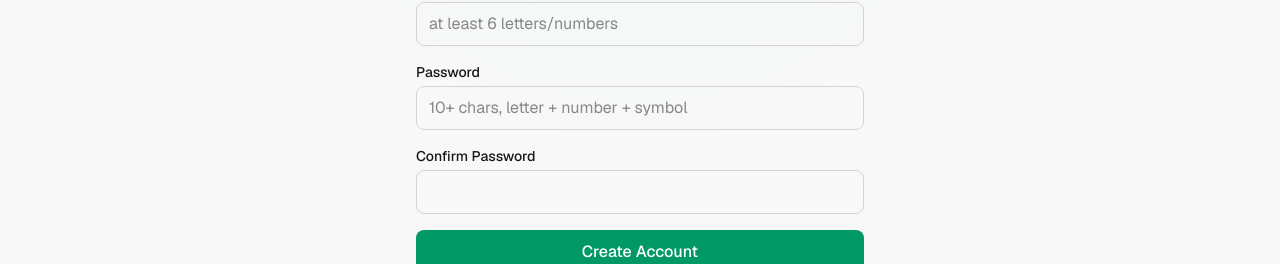
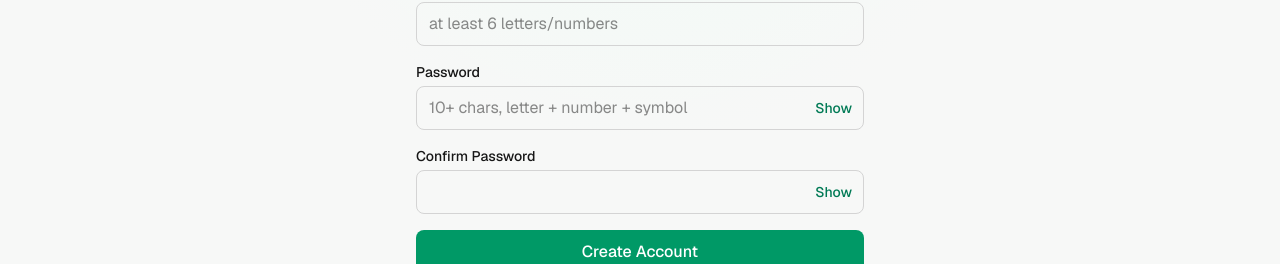
Before and after one commit to everythingsidegig-sudo/esg-webapp, a Next.js app: page /auth/sign-up in a window 1280 px wide. Shown: the part 243-507 px from the top of the page. Built offline with nearby package versions, Linux system fonts and the light colour scheme; no server answers.

Commit message:
Add show and hide controls to registration password fields

```diff
--- a/src/app/auth/sign-up/page.tsx
+++ b/src/app/auth/sign-up/page.tsx
@@ -23,6 +23,8 @@ function SignUpInner() {
   const [username, setUsername] = useState("");
   const [password, setPassword] = useState("");
   const [confirm, setConfirm] = useState("");
+  const [showPassword, setShowPassword] = useState(false);
+  const [showConfirm, setShowConfirm] = useState(false);
   const [error, setError] = useState<string | null>(null);
   const [submitting, setSubmitting] = useState(false);
   const [confirmationSent, setConfirmationSent] = useState(false);
@@ -156,29 +158,51 @@ function SignUpInner() {
 
       <div>
         <label htmlFor="signup-password" className="mb-1 block text-sm font-medium">Password</label>
+        <div className="relative">
           <input
             id="signup-password"
             autoComplete="new-password"
-          type="password"
+            type={showPassword ? "text" : "password"}
             required
             value={password}
             onChange={(e) => setPassword(e.target.value)}
             placeholder="10+ chars, letter + number + symbol"
-          className="w-full rounded-lg border border-neutral-300 px-3 py-2"
+            className="w-full rounded-lg border border-neutral-300 px-3 py-2 pr-16"
           />
+          <button
+            type="button"
+            onClick={() => setShowPassword((current) => !current)}
+            aria-label={showPassword ? "Hide password" : "Show password"}
+            aria-controls="signup-password"
+            className="absolute inset-y-0 right-0 px-3 text-sm font-medium text-emerald-700"
+          >
+            {showPassword ? "Hide" : "Show"}
+          </button>
+        </div>
       </div>
 
       <div>
         <label htmlFor="signup-confirm" className="mb-1 block text-sm font-medium">Confirm Password</label>
+        <div className="relative">
           <input
             id="signup-confirm"
             autoComplete="new-password"
-          type="password"
+            type={showConfirm ? "text" : "password"}
             required
             value={confirm}
             onChange={(e) => setConfirm(e.target.value)}
-          className="w-full rounded-lg border border-neutral-300 px-3 py-2"
+            className="w-full rounded-lg border border-neutral-300 px-3 py-2 pr-16"
           />
+          <button
+            type="button"
+            onClick={() => setShowConfirm((current) => !current)}
+            aria-label={showConfirm ? "Hide confirm password" : "Show confirm password"}
+            aria-controls="signup-confirm"
+            className="absolute inset-y-0 right-0 px-3 text-sm font-medium text-emerald-700"
+          >
+            {showConfirm ? "Hide" : "Show"}
+          </button>
+        </div>
       </div>
 
       {error && <p role="alert" className="text-sm text-red-600">{error}</p>}
```
Lines whose indentation alone changed are shown as unchanged.
